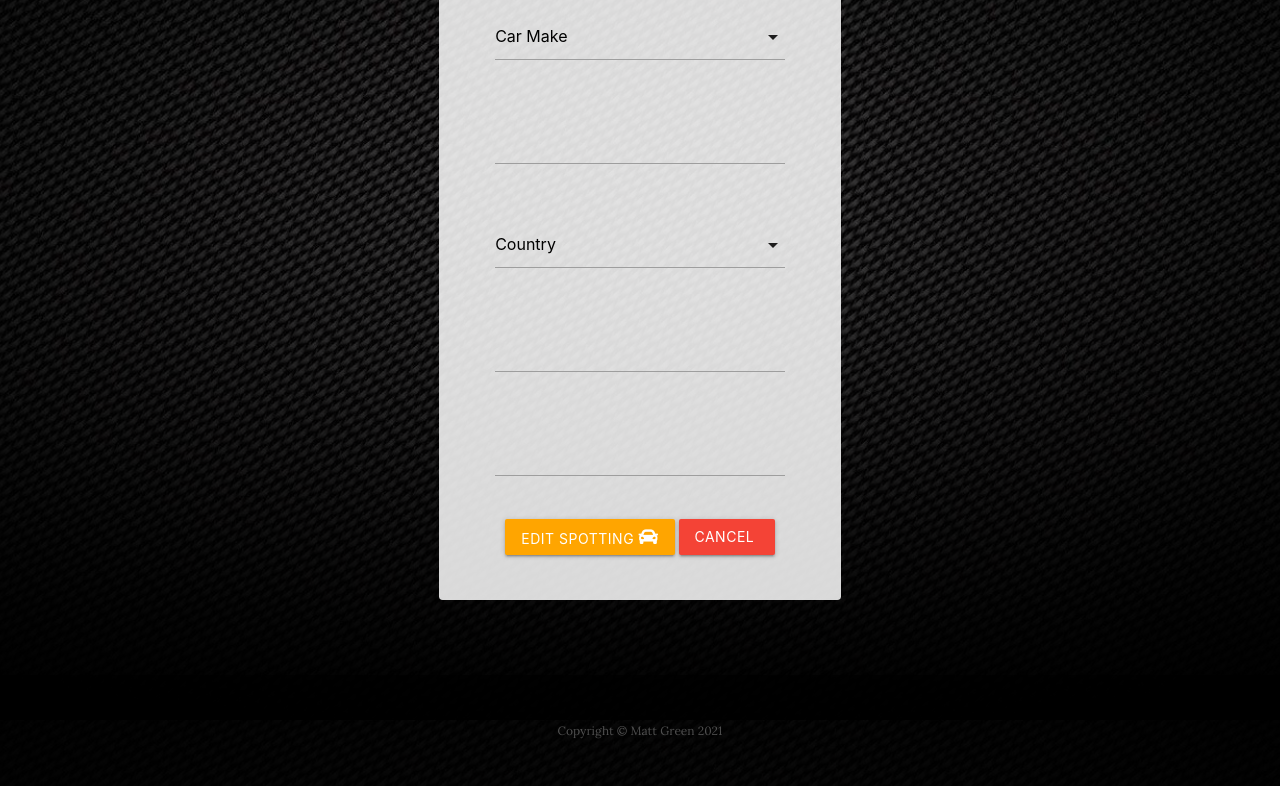
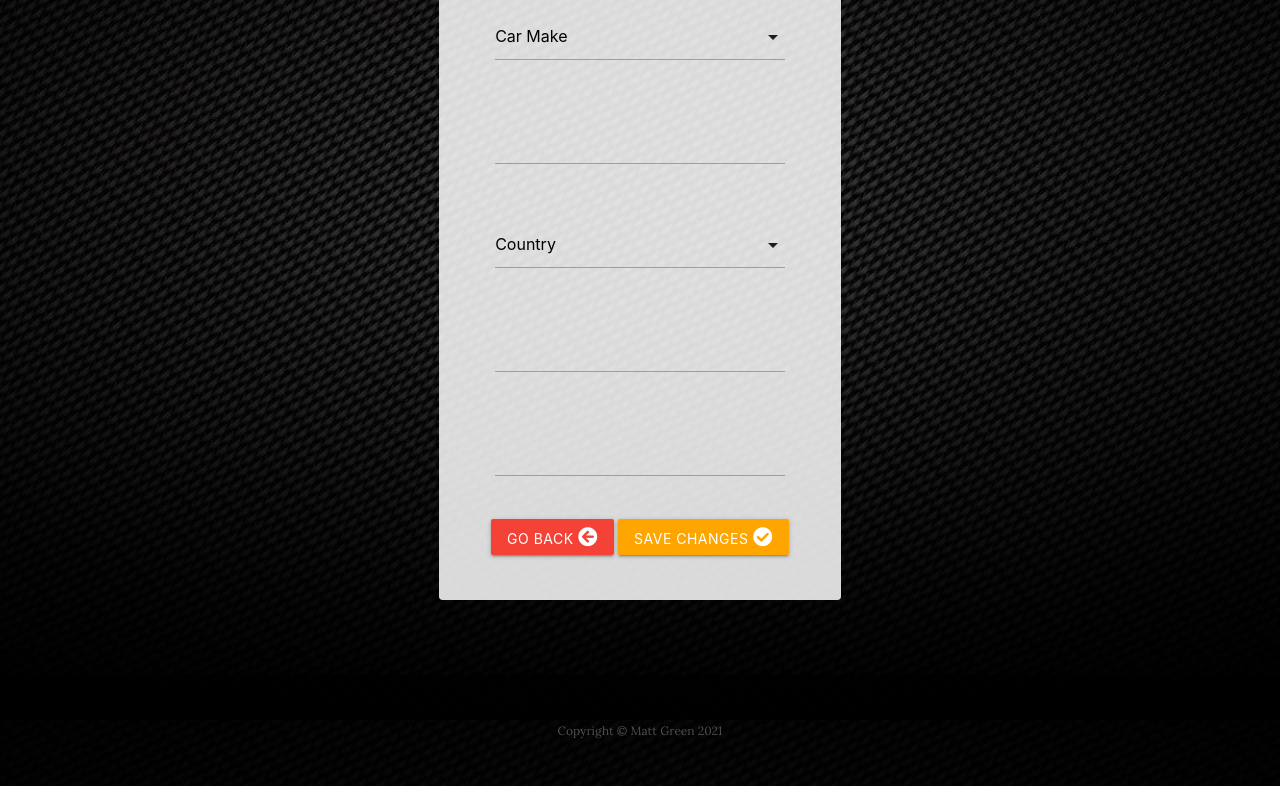
Before and after one commit to mattgreen91/milestone-project-3, a Flask app: template templates/edit.html in a window 1280 px wide. Shown: the part 880-1666 px from the top of the page. Run offline with Flask 2, Linux system fonts and the light colour scheme; the template is opened without the code that fills it, so the values that code supplies are empty; some libraries are stand-ins or nearby versions.

Commit message:
added delete functionality

```diff
--- a/run.py
+++ b/run.py
@@ -103,10 +103,29 @@ def add():
 
 @app.route("/edit/<post_id>", methods=["GET", "POST"])
 def edit(post_id):
+    if request.method == "POST":
+        submit = {
+            "car_make": request.form.get("car_make"),
+            "car_model": request.form.get("car_model"),
+            "country": request.form.get("country"),
+            "city": request.form.get("city"),
+            "date_seen": request.form.get("date_seen"),
+            "posted_by": session["user"]
+        }
+        mongo.db.spotting_post.update({"_id": ObjectId(post_id)}, submit)
+        flash("Spotting Post Changed Successfully")
+
     post = mongo.db.spotting_post.find_one({"_id": ObjectId(post_id)})
     car = mongo.db.car.find().sort("car_make", 1)
     location = mongo.db.location.find().sort("country", 1)
     return render_template("edit.html", post=post, car=car, location=location)
+
+
+@app.route("/remove/<post_id>")
+def remove(post_id):
+    mongo.db.spotting_post.remove({"_id": ObjectId(post_id)})
+    flash("Spotting Post Has Been Removed")
+    return redirect(url_for("index"))
 
 
 @app.route("/blog")
--- a/templates/edit.html
+++ b/templates/edit.html
@@ -57,12 +57,12 @@
                   </div>
                 </div>
                 <div class="text-center">
-                <button class="btn waves-effect waves-light orangehover" type="submit" name="action">Edit Spotting
-                  <i class="fas fa-car"></i>
-                </button>
-                <a class="btn waves-effect waves-light red redbutton" href="{{ url_for('index')}}">Cancel
-                  <i class="fas fa-cancel"></i>
-                </a>
+                  <a class="btn waves-effect waves-light red redbutton" href="{{ url_for('index')}}">Go Back
+                    <i class="fas fa-arrow-circle-left"></i>
+                  </a>
+                  <button class="btn waves-effect waves-light orangehover" type="submit" name="action">Save Changes
+                  <i class="fas fa-check-circle"></i>
+                  </button>
                 </div>
               </form>
           </div>
```
Also changed, not shown: templates/index.html (+10 -2 lines).
